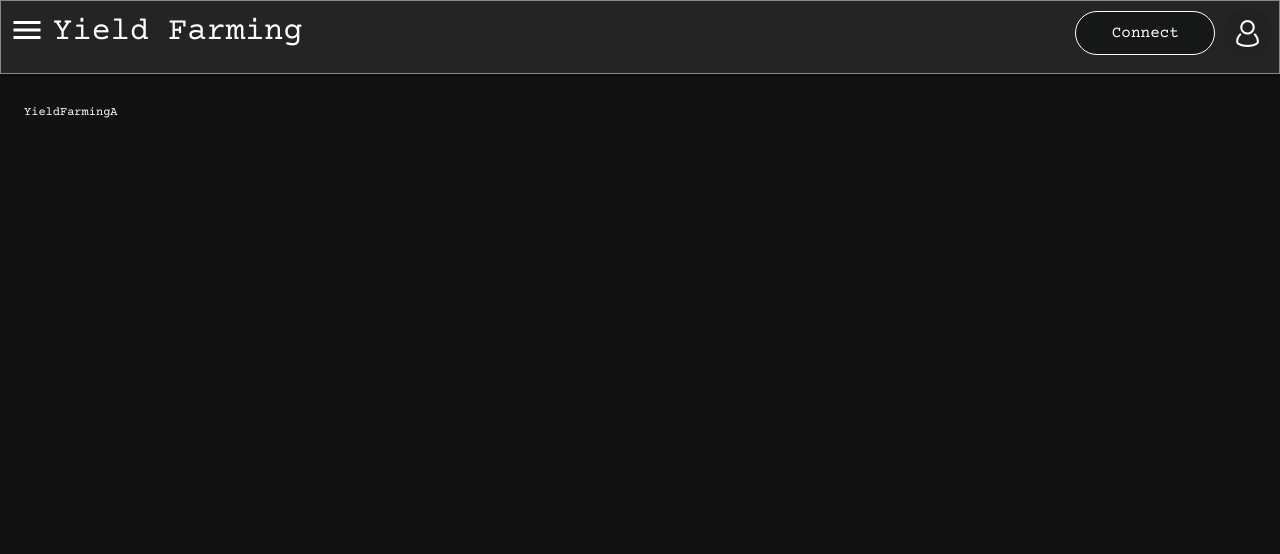
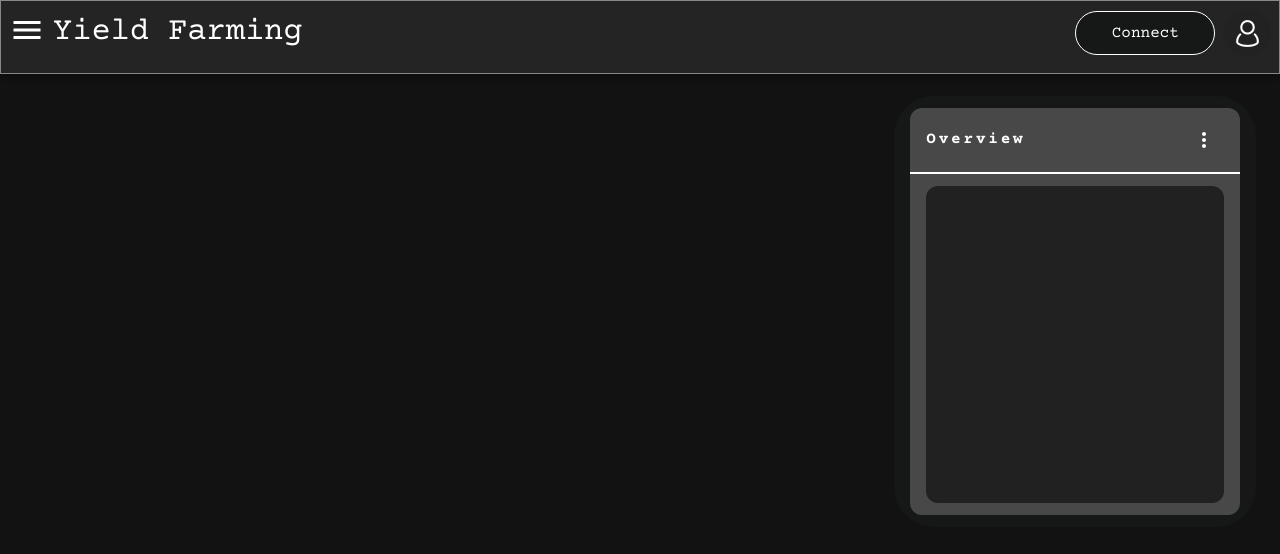
Before and after one commit to ishagupta3011/paradox-ui, a React (Create React App) app: page /yield-farming-a in a window 1280 px wide. Shown: the top 554 px of the page. Built offline with nearby package versions, Linux system fonts and the light colour scheme.

Commit message:
Yield Farming

```diff
--- /dev/null
+++ b/src/components/common/MenuPanel.js
@@ -0,0 +1,73 @@
+import IconButton from '@mui/material/IconButton';
+import Menu from '@mui/material/Menu';
+import MenuItem from '@mui/material/MenuItem';
+import React, { useState } from 'react';
+
+const ITEM_HEIGHT = 48;
+
+function MenuIcon() {
+	return (
+		<svg
+			xmlns='http://www.w3.org/2000/svg'
+			height='24px'
+			viewBox='0 0 24 24'
+			width='24px'
+			fill='#ffffff'>
+			<path d='M0 0h24v24H0V0z' fill='none' />
+			<path d='M12 8c1.1 0 2-.9 2-2s-.9-2-2-2-2 .9-2 2 .9 2 2 2zm0 2c-1.1 0-2 .9-2 2s.9 2 2 2 2-.9 2-2-.9-2-2-2zm0 6c-1.1 0-2 .9-2 2s.9 2 2 2 2-.9 2-2-.9-2-2-2z' />
+		</svg>
+	);
+}
+
+export default function MenuPanel(props) {
+	const { menuItems, onSelection } = props;
+
+	const [anchorEl, setAnchorEl] = useState(null);
+	const open = Boolean(anchorEl);
+
+	const handleClick = (event) => {
+		setAnchorEl(event.currentTarget);
+	};
+
+	const handleClose = (option) => {
+		setAnchorEl(null);
+		onSelection(option);
+	};
+
+	return (
+		<div>
+			<IconButton
+				aria-label='more'
+				id='long-button'
+				aria-controls={open ? 'long-menu' : undefined}
+				aria-expanded={open ? 'true' : undefined}
+				aria-haspopup='true'
+				onClick={handleClick}>
+				<MenuIcon />
+			</IconButton>
+			<Menu
+				id='long-menu'
+				MenuListProps={{
+					'aria-labelledby': 'long-button',
+				}}
+				anchorEl={anchorEl}
+				open={open}
+				onClose={handleClose}
+				PaperProps={{
+					style: {
+						maxHeight: ITEM_HEIGHT * 4.5,
+						width: '20ch',
+					},
+				}}>
+				{menuItems.map((option) => (
+					<MenuItem
+						key={option}
+						selected={option === 'Pyxis'}
+						onClick={() => handleClose(option)}>
+						{option}
+					</MenuItem>
+				))}
+			</Menu>
+		</div>
+	);
+}
--- a/src/components/pages/YieldFarmingA.js
+++ b/src/components/pages/YieldFarmingA.js
@@ -1,5 +1,53 @@
-import React from 'react';
+import { Grid, Typography } from '@mui/material';
+import React, { useEffect, useState } from 'react';
+import MenuPanel from '../common/MenuPanel';
 
 export default function YieldFarmingA() {
-	return <div>YieldFarmingA</div>;
+	const [overViewMenuItems, setOverViewMenuItems] = useState([]);
+	const [balancedDetails, setBalancedDetails] = useState({
+		lpdx: 0,
+		apr: 0,
+		stakedSince: 0,
+		pdxRewards: 0,
+		ethRewards: 0,
+	});
+
+	useEffect(() => {
+		// Set everything for initial load
+		setOverViewMenuItems(['test']);
+		setBalancedDetails({
+			lpdx: 12,
+			apr: 15762,
+			stakedSince: 1723,
+			pdxRewards: 3213,
+			ethRewards: 333,
+		});
+	}, []);
+
+	const handleOverviewMenuSelection = (option) => {};
+	return (
+		<Grid container spacing={1} className=''>
+			<Grid item md={8.5} className='p-0'></Grid>
+			<Grid item md={3.5} className='p-0'>
+				<div className='container-card'>
+					<div className='grey-card'>
+						<div className='app-flex justify-content-space-between white-bottom-border card-padding'>
+							<Typography variant='h4'>
+								Overview
+							</Typography>
+							<MenuPanel
+								menuItems={overViewMenuItems}
+								onSelection={
+									handleOverviewMenuSelection
+								}
+							/>
+						</div>
+						<div className='card-padding'>
+							<div className='dark-grey-card'></div>
+						</div>
+					</div>
+				</div>
+			</Grid>
+		</Grid>
+	);
 }
--- a/src/styles/common-styles.scss
+++ b/src/styles/common-styles.scss
@@ -15,6 +15,10 @@
 
 .justify-content-center {
 	justify-content: center;
+}
+
+.justify-content-space-between {
+	justify-content: space-between;
 }
 
 // Scroll
@@ -125,3 +129,25 @@
 	margin: 1rem;
 	font-family: 'Courier Prime';
 }
+
+.grey-card {
+	background-color: #484848;
+	border: 5px transparent;
+	border-radius: 0.75rem;
+}
+
+.dark-grey-card {
+	background-color: #212121;
+	border: 5px transparent;
+	border-radius: 0.75rem;
+	min-height: 19.81rem;
+}
+
+.card-padding {
+	padding: 0.75rem 1rem;
+}
+
+// Border styles
+.white-bottom-border {
+	border-bottom: 2px solid #ffffff;
+}
```
